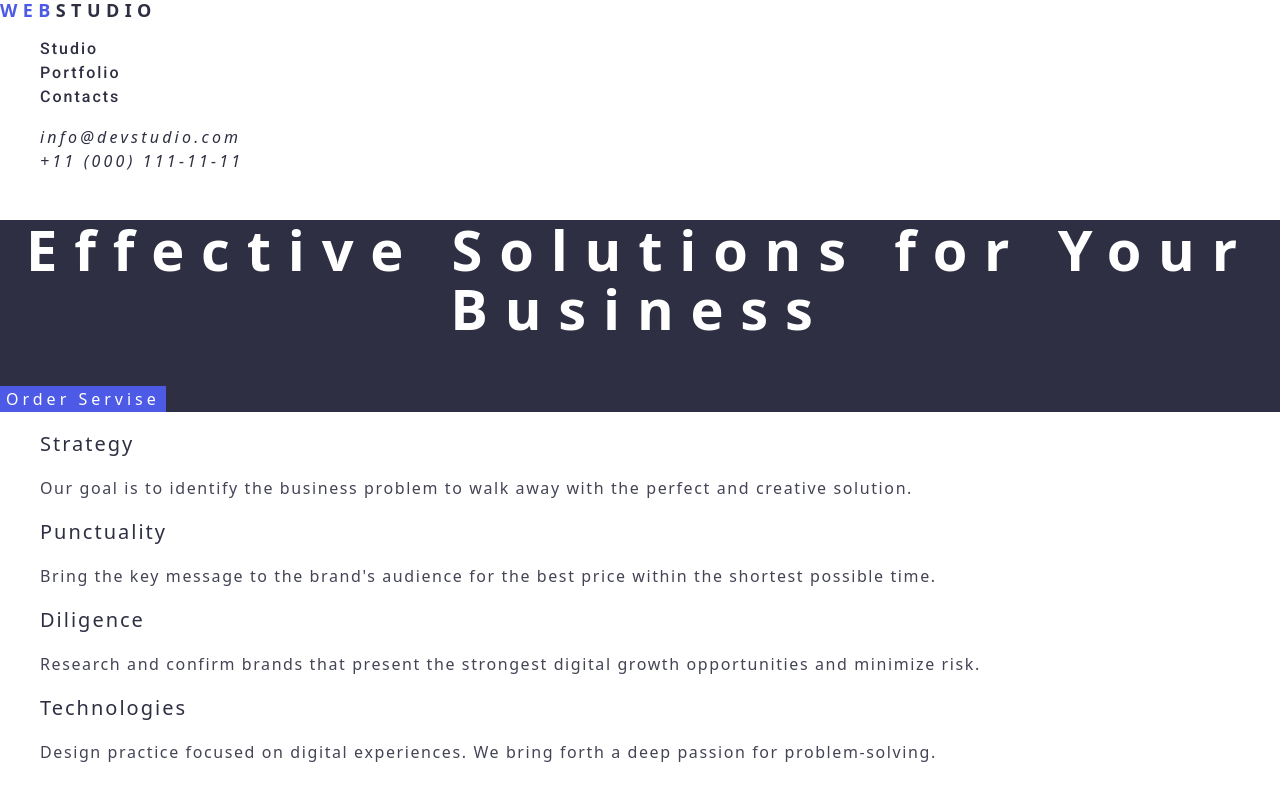
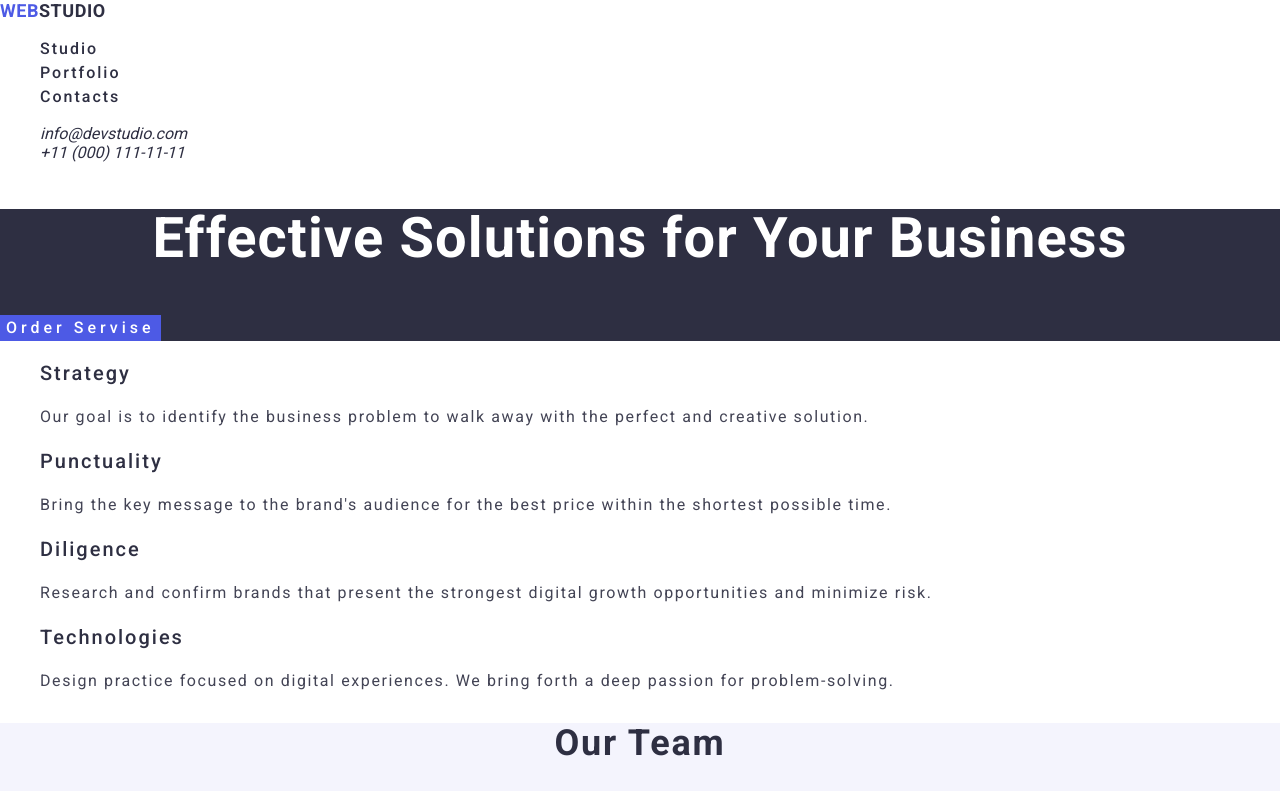
Before and after one commit to TanyaKyzma/goit-homework-02, a plain HTML site: page index.html in a window 1280 px wide. Shown: the top 791 px of the page. Drawn offline with nearby package versions, Linux system fonts and the light colour scheme.

Commit message:
Update styles.css

```diff
--- a/css/styles.css
+++ b/css/styles.css
@@ -18,14 +18,14 @@
 
 }
 
-.body{
+body{
     font-family:"Roboto", sans-serif;
     font-size:16px;
     color: var(--c-dark);
     background-color: var(--bg-white);
 }
 
-a:link {
+a {
     text-decoration: none;
 }
 
@@ -43,7 +43,7 @@ button {
     font-weight: 700;
     font-size: 18px;
     line-height: 1.17;
-    letter-spacing: 0.3em;
+    letter-spacing: 0.03em;
  }
 
 .accent-n{
@@ -66,13 +66,8 @@ button {
 .nav-links:hover,.nav-links:focus{
 color: var(--c-state);}
 
-.nav-address{
-    color: var(--c-dark);
-    line-height: 1.5;
-    letter-spacing: 0.2em;
-}
 .nav-contakts{
-   color: var(--c-dark);
+   color:var(--c-dark);
 }
 
 .nav-contakts:hover,.nav-contakts:focus{
@@ -82,7 +77,7 @@ color: var(--c-state);}
 .title-button{
     font-family: "Roboto" sans-serif;
     line-height: 1.07;
-    letter-spacing: 0.3em;
+    letter-spacing: 0.02em;
     font-weight: 700;
     font-size: 56px;
     color: var(--c-white);
@@ -220,6 +215,7 @@ font-size: 18px;
 line-height: 1.16;
 letter-spacing: 0.16em;
 color:var(--c-brand);
+text-transform: uppercase;
 }
 
 .accent-f{
```
